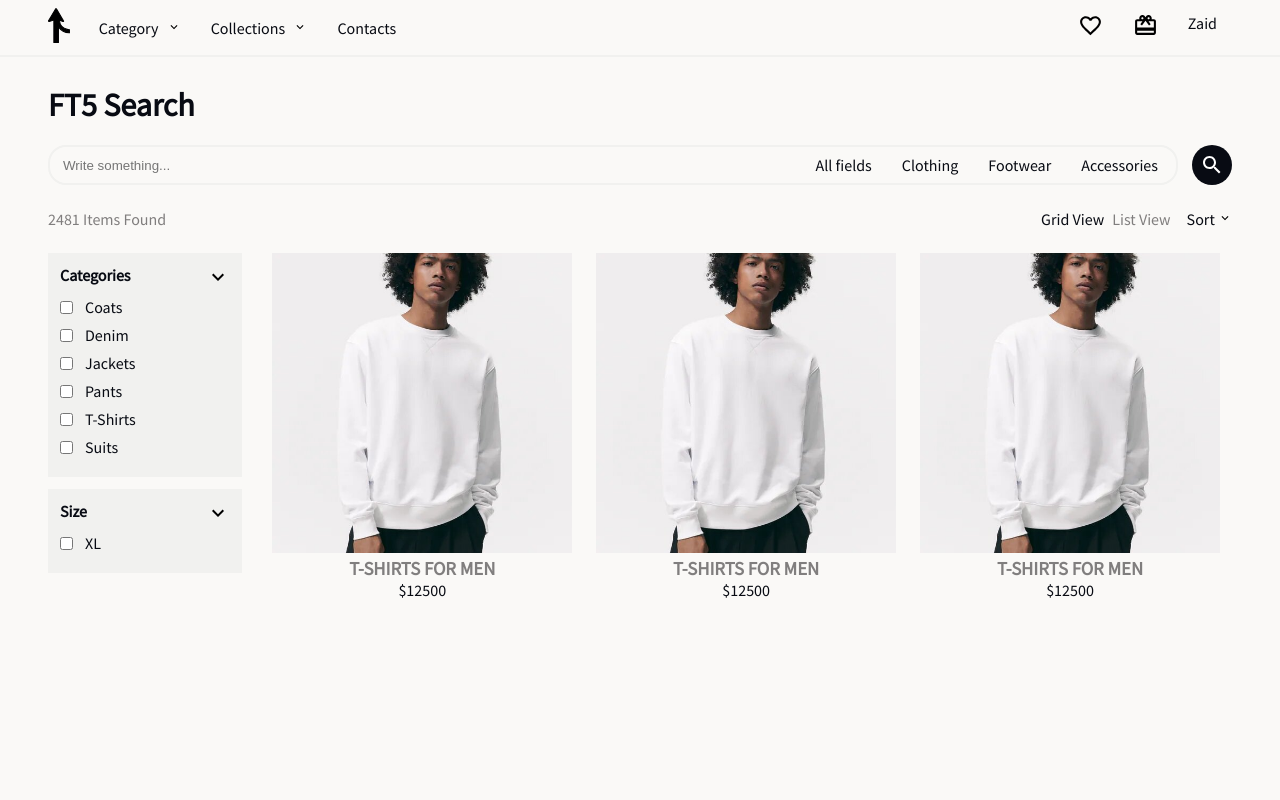
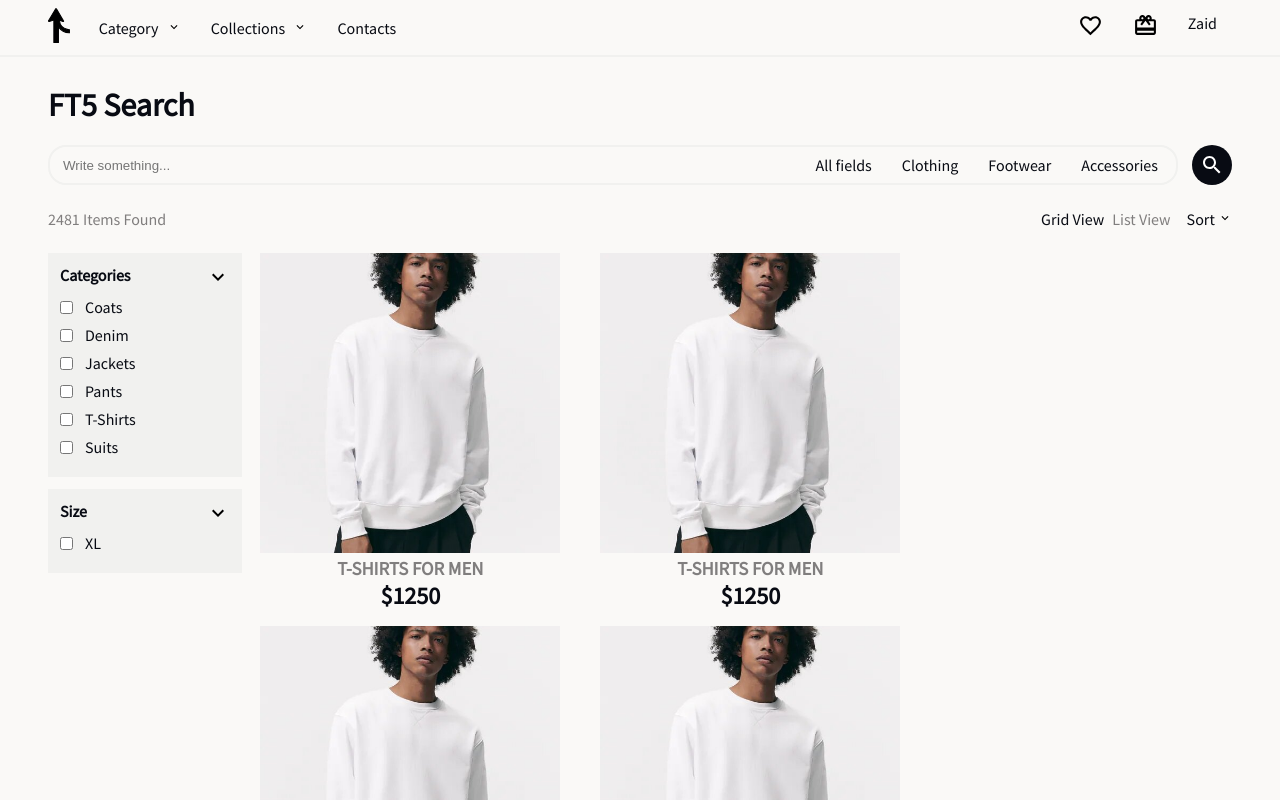
Before and after one commit to saiyadzaid/from-the-five, a React (Create React App) app: page / in a window 1280 px wide. Shown: the top 800 px of the page. Built offline with nearby package versions, Linux system fonts and the light colour scheme.

Commit message:
product-listing page (in-progress)

```diff
--- a/src/App.js
+++ b/src/App.js
@@ -4,6 +4,7 @@ import Heart from "./assets/icons/heart.svg";
 import Expand from "./assets/icons/expand.svg";
 import SearchIcon from "./assets/icons/search.svg";
 import TestIMG from "./assets/Images/test.jpg";
+import { useState } from "react";
 function App() {
   return (
     <>
@@ -110,15 +111,18 @@ const SearchResult = () => {
 };
 
 const ProductContent = () => {
+  const [isOpen, setIsOpen] = useState(true);
   return (
     <section className="container product-containt">
       <div className="filters">
         <div className="filter-item">
           <div className="filter-title">
             <h4>Categories</h4>
-            <img src={Expand} alt="" />
+            <img src={Expand} alt="" onClick={() => setIsOpen(!isOpen)} />
           </div>
-          <div className="filter-items">
+          <div
+            className={`filter-items ${isOpen ? "isActive" : "isNotActive"}`}
+          >
             <div className="filter">
               <input type="checkbox" name="" id="" />
               <span>Coats</span>
@@ -159,21 +163,15 @@ const ProductContent = () => {
         </div>
       </div>
       <div className="products-list">
-        <div className="product-item">
-          <img src={TestIMG} alt="" />
-          <h3 className="product-name text-muted">T-SHIRTS FOR MEN</h3>
-          <p className="product-price">$12500</p>
-        </div>
-        <div className="product-item">
-          <img src={TestIMG} alt="" />
-          <h3 className="product-name text-muted">T-SHIRTS FOR MEN</h3>
-          <p className="product-price">$12500</p>
-        </div>
-        <div className="product-item">
-          <img src={TestIMG} alt="" />
-          <h3 className="product-name text-muted">T-SHIRTS FOR MEN</h3>
-          <p className="product-price">$12500</p>
-        </div>
+        {new Array(12).fill(0).map((value, index) => {
+          return (
+            <div className="product-item" key={index}>
+              <img src={TestIMG} alt="" />
+              <h3 className="product-name text-muted">T-SHIRTS FOR MEN</h3>
+              <p className="product-price">$1250</p>
+            </div>
+          );
+        })}
       </div>
     </section>
   );
--- a/src/index.scss
+++ b/src/index.scss
@@ -270,6 +270,20 @@ section.product-containt {
       div.filter-title {
         display: flex;
         justify-content: space-between;
+        img {
+          border-radius: 50%;
+          cursor: pointer;
+          transition: 0.2s ease-in-out;
+          &:hover {
+            background: var(--light);
+          }
+        }
+      }
+      div.isActive {
+        display: block;
+      }
+      div.isNotActive {
+        display: none;
       }
       div.filter-items {
         div.filter {
@@ -280,7 +294,6 @@ section.product-containt {
             margin-left: 12px;
           }
         }
-
       }
     }
   }
@@ -288,9 +301,11 @@ section.product-containt {
     flex: 5;
     margin-left: 18px;
     display: flex;
+    flex-wrap: wrap;
     div.product-item {
       width: 300px;
-      margin: auto;
+      margin-right: 40px;
+      margin-bottom: 15px;
       img {
         height: 300px;
         width: 100%;
@@ -301,6 +316,8 @@ section.product-containt {
       }
       p.product-price {
         text-align: center;
+        font-weight: 900;
+        font-size: x-large;
       }
     }
   }
```
